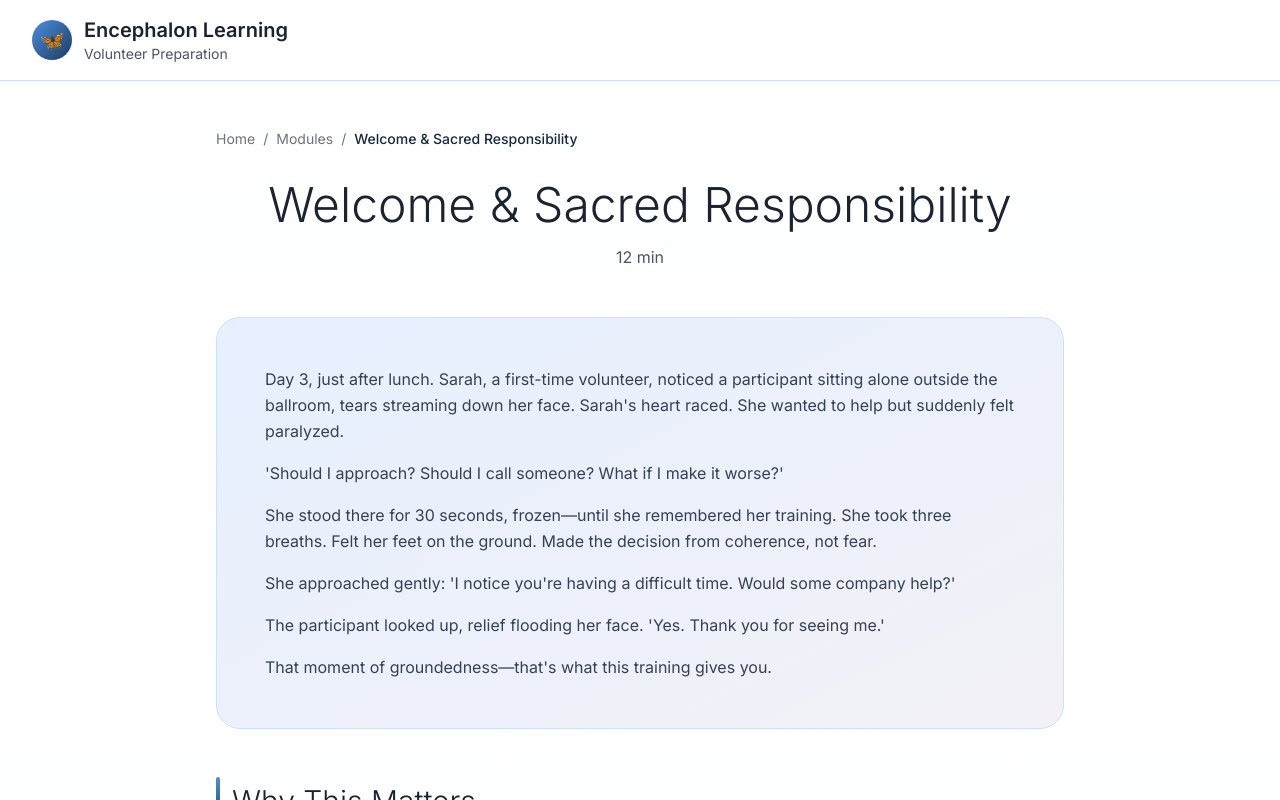
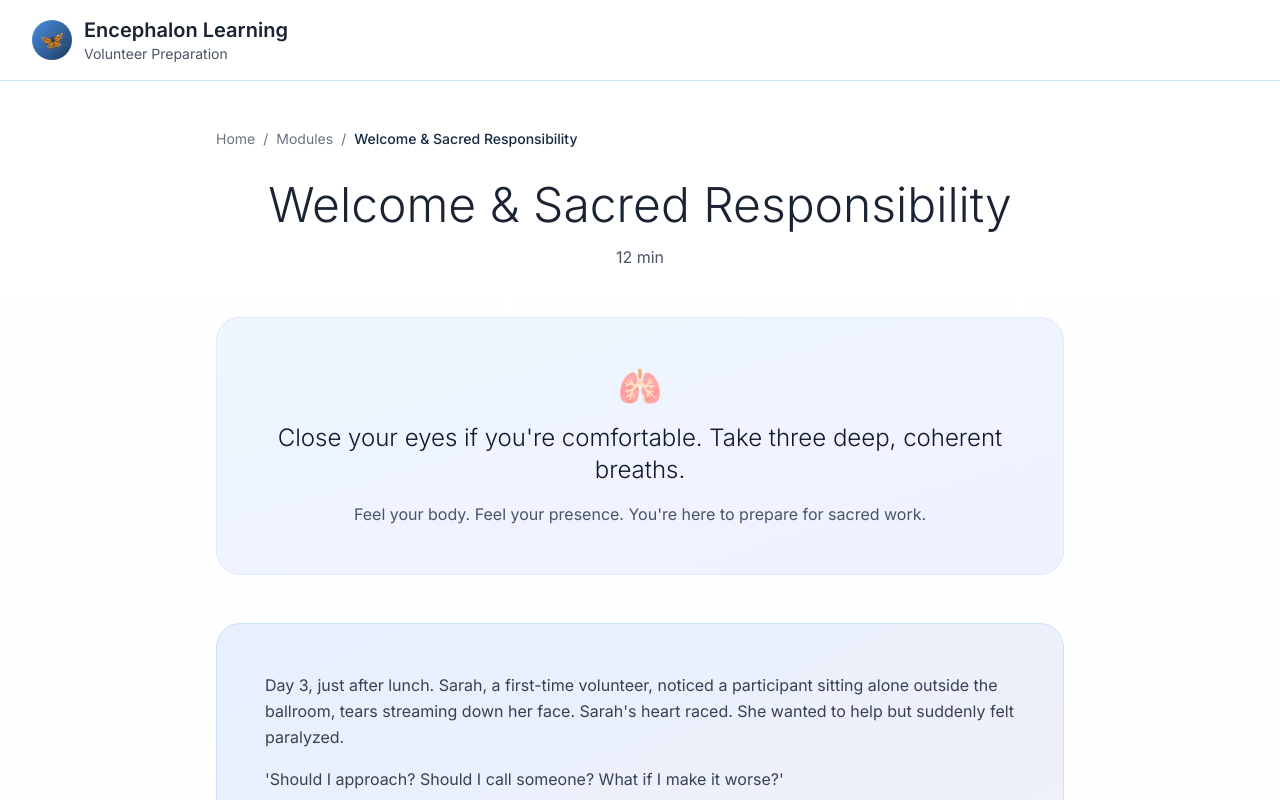
Before and after one commit to stalex444/enc-vol-learning, a Next.js app: page /learn/01-foundation/01 in a window 1280 px wide. Shown: the top 800 px of the page. Built offline with nearby package versions, Linux system fonts and the light colour scheme.

Commit message:
Fix Chapter 2 error: add breathing exercise rendering

```diff
--- a/app/learn/[moduleId]/[chapterId]/page.tsx
+++ b/app/learn/[moduleId]/[chapterId]/page.tsx
@@ -156,6 +156,25 @@
         {/* Phase 1: Prime - Story & Why This Matters */}
         {chapterData.phase1_prime && (
           <div className="space-y-12 mb-16">
+            {/* Breathing Exercise */}
+            {chapterData.phase1_prime.breathing && (
+              <motion.div
+                initial={{ opacity: 0, y: 20 }}
+                animate={{ opacity: 1, y: 0 }}
+                className="bg-gradient-to-br from-blue-50 to-indigo-50 rounded-3xl p-8 md:p-12 border border-blue-100"
+              >
+                <div className="text-center space-y-4">
+                  <div className="text-4xl mb-4">🫁</div>
+                  <h3 className="text-2xl font-light text-gray-900">
+                    {chapterData.phase1_prime.breathing.intro}
+                  </h3>
+                  <p className="text-gray-600 max-w-2xl mx-auto">
+                    {chapterData.phase1_prime.breathing.instructions}
+                  </p>
+                </div>
+              </motion.div>
+            )}
+
             {/* Story */}
             {chapterData.phase1_prime.story && (
               <motion.div
--- a/lib/content-loader.ts
+++ b/lib/content-loader.ts
@@ -7,7 +7,7 @@
   estimatedTime: string;
 
   phase1_prime: {
-    breathing: {
+    breathing?: {
       intro: string;
       instructions: string;
     };
```
